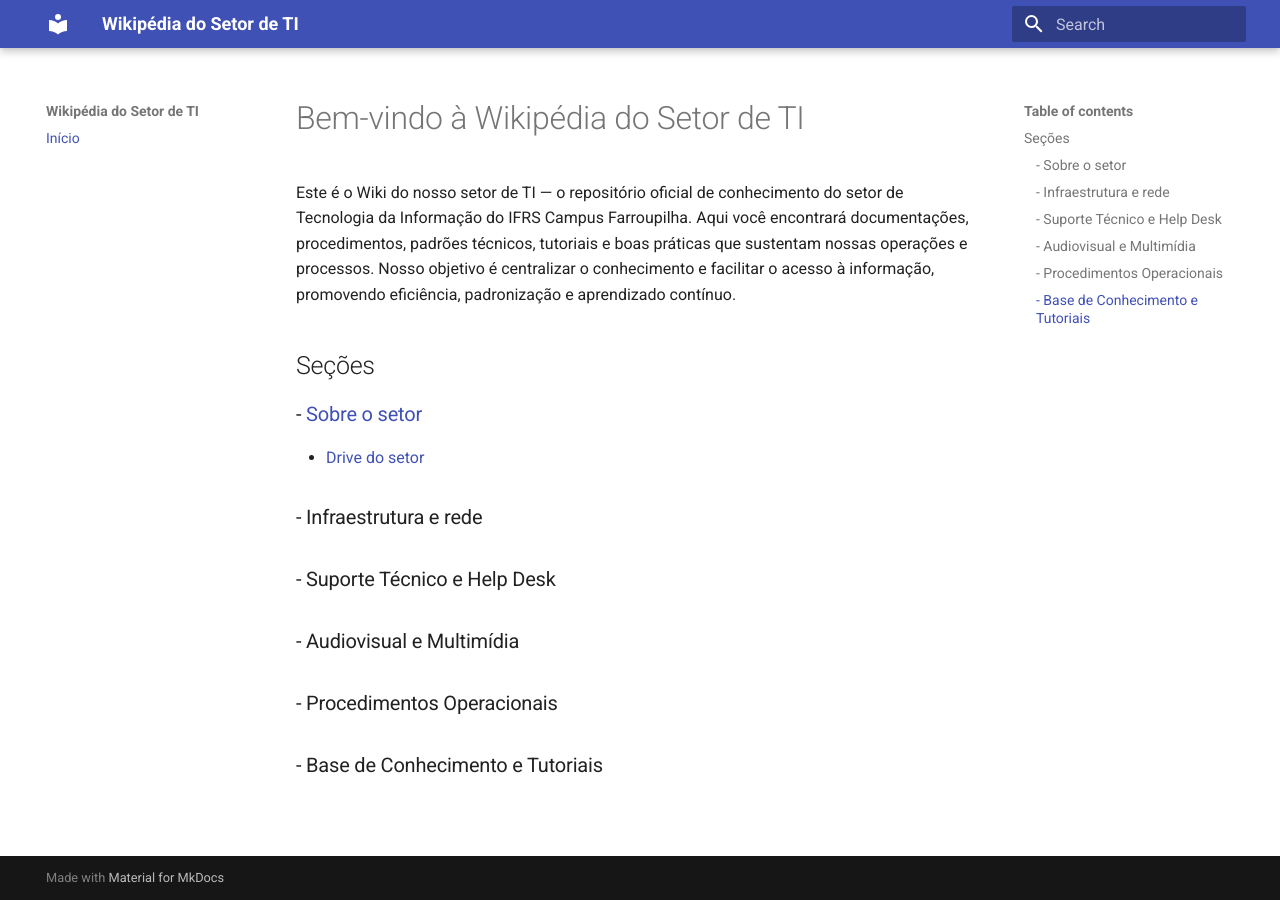
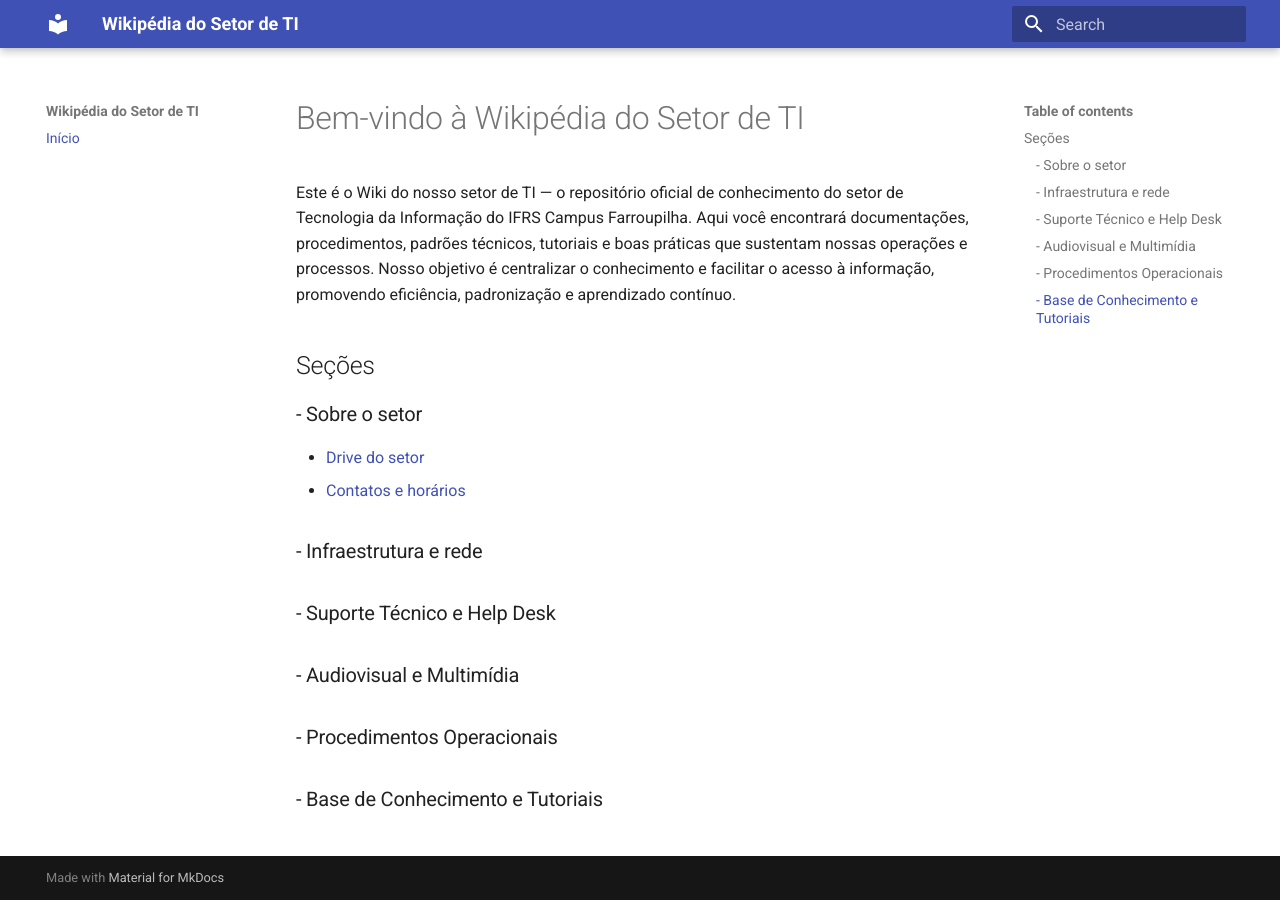
Before and after one commit to wikiti-farroupilha/wikipedia, an MkDocs documentation site: the page built from docs/index.md, in a window 1280 px wide. Built offline with MkDocs 1.6.1 and Material for MkDocs 9.7.7, drawn with Linux system fonts in a browser that asks for light colours.

Commit message:
Update index.md

```diff
--- a/docs/index.md
+++ b/docs/index.md
@@ -3,8 +3,9 @@
 Este é o Wiki do nosso setor de TI — o repositório oficial de conhecimento do setor de Tecnologia da Informação do IFRS Campus Farroupilha. Aqui você encontrará documentações, procedimentos, padrões técnicos, tutoriais e boas práticas que sustentam nossas operações e processos. Nosso objetivo é centralizar o conhecimento e facilitar o acesso à informação, promovendo eficiência, padronização e aprendizado contínuo.
 
 ## Seções
-### - [Sobre o setor](sobre.md)
+### - Sobre o setor
 - [Drive do setor](https://drive.google.com/drive/folders/17NKfnCuFVOzgUu3UB8x2Ixnjcy9ae5uh?usp=sharing)
+- [Contatos e horários](contato.md)
 
 ### - Infraestrutura e rede
 ### - Suporte Técnico e Help Desk
```
